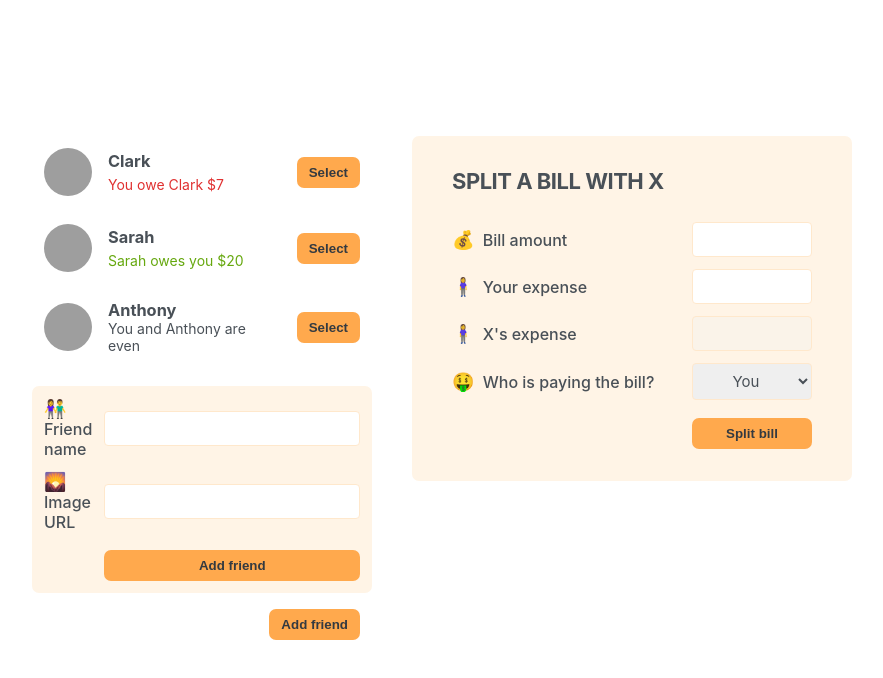
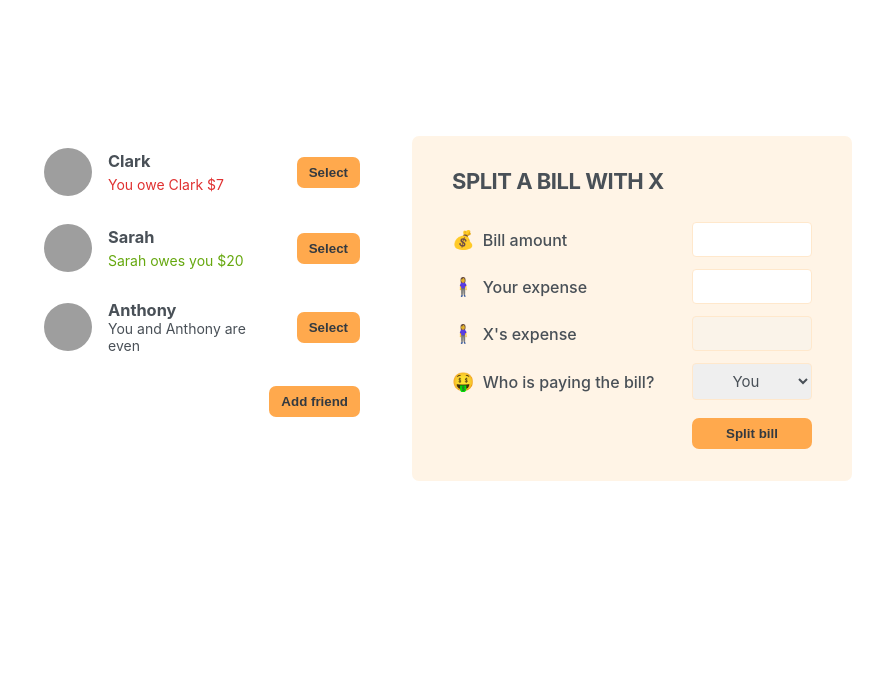
Before and after one commit to agg-geek/Eat-n-split, a React (Vite) app: page / in a window 1280 px wide. Shown: the top 678 px of the page, without its empty margins (198-1081 px from the left). Built offline with nearby package versions, Linux system fonts and the light colour scheme; grey boxes are pictures that could not be loaded.

Commit message:
Handle opening and closing of Add Friend form

```diff
--- a/src/App.jsx
+++ b/src/App.jsx
@@ -1,9 +1,10 @@
+import { useState } from 'react';
+
+import './index.css';
 import FriendsList from './components/FriendsList';
 import AddFriend from './components/AddFriend';
 import SplitBill from './components/SplitBill';
 import Button from './components/Button';
-
-import './index.css';
 
 const data = [
 	{
@@ -27,12 +28,23 @@ const data = [
 ];
 
 export default function App() {
+	const [displayAddFriend, setDisplayAddFriend] = useState(false);
+
+	function handleDisplayAddFriend() {
+		setDisplayAddFriend(display => !display);
+	}
+
 	return (
 		<div className="app">
 			<div className="sidebar">
 				<FriendsList friends={data} />
-				<AddFriend />
-				<Button>Add friend</Button>
+				{displayAddFriend && <AddFriend />}
+
+				{/* our custom Button component does not have inbuilt onClick event listener */}
+				{/* so we instead pass the event listener fn to the <button> elem inside Button */}
+				<Button onClick={handleDisplayAddFriend}>
+					{displayAddFriend ? 'Close' : 'Add friend'}
+				</Button>
 			</div>
 			<SplitBill />
 		</div>
--- a/src/components/Button.jsx
+++ b/src/components/Button.jsx
@@ -1,3 +1,7 @@
-export default function Button({ children }) {
-	return <button className="button">{children}</button>;
+export default function Button({ children, onClick }) {
+	return (
+		<button onClick={onClick} className="button">
+			{children}
+		</button>
+	);
 }
--- a/src/components/SplitBill.jsx
+++ b/src/components/SplitBill.jsx
@@ -12,7 +12,6 @@ export default function SplitBill() {
 			<input type="number" />
 
 			<label>🧍‍♀️ X's expense</label>
-			{/* disabled input field */}
 			<input type="number" disabled />
 
 			<label>🤑 Who is paying the bill?</label>
```
